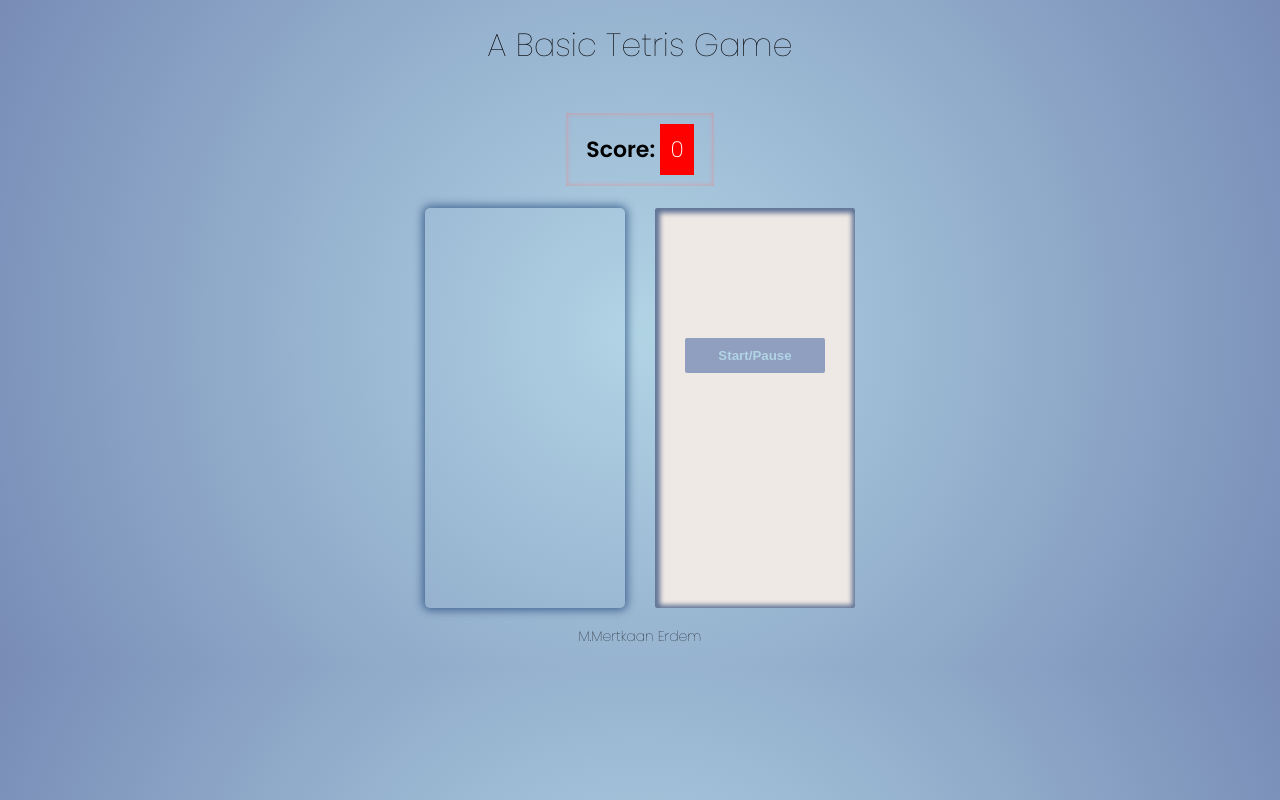
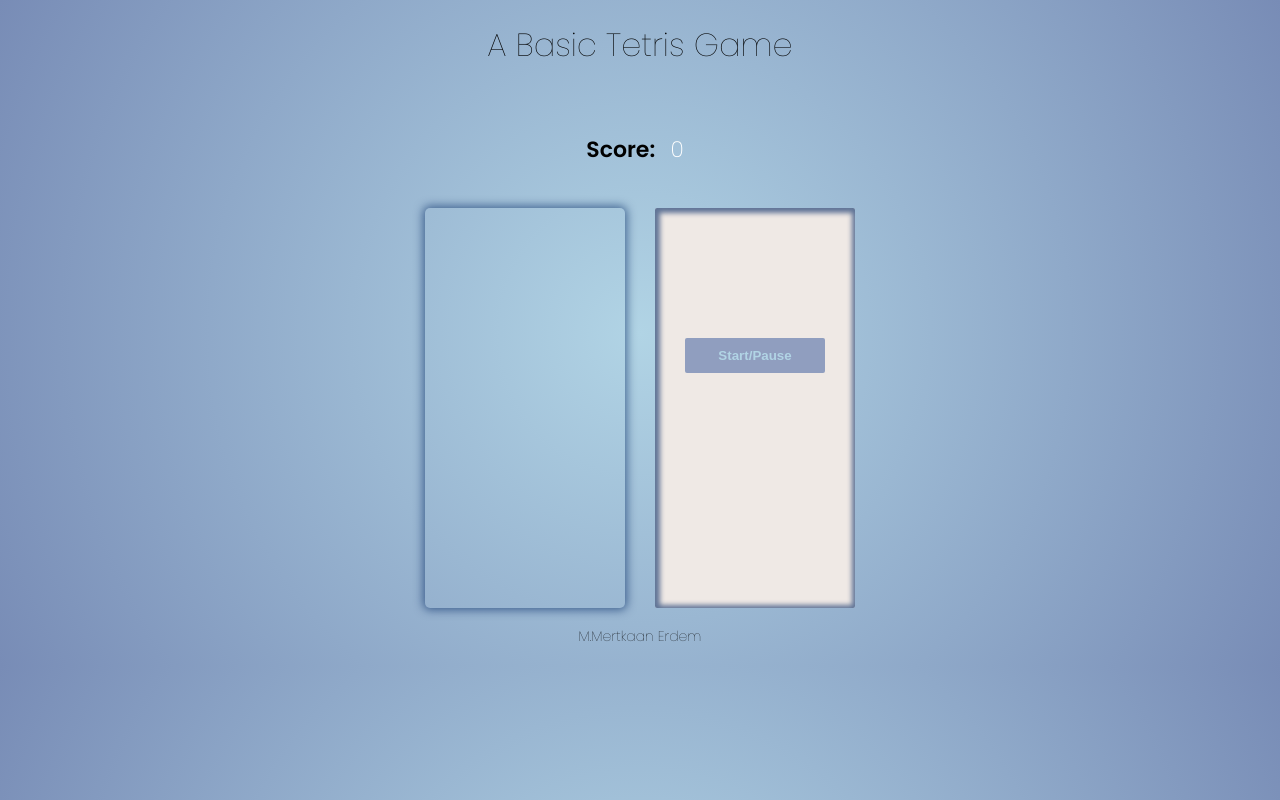
Before and after one commit to mertkaanerdem/Tetris, a plain HTML site: page index.html in a window 1280 px wide. Drawn offline with Linux system fonts and the light colour scheme.

```diff
--- a/style.scss
+++ b/style.scss
@@ -36,14 +36,13 @@
   font-weight: 600;
   font-size: 22px;
   padding: 20px;
-  box-shadow: inset 0 0 5px 0.5px rgba(255, 120, 120, 0.5);
+  // box-shadow: inset 0 0 5px 0.5px rgba(255, 120, 120, 0.5);
   @media screen and (max-width: $small) {
     display: none;
   }
   #score {
     font-weight: 200;
     color: white;
-    background-color: red;
     padding: 10px;
   }
 }
@@ -58,8 +57,7 @@
     height: 400px;
     display: flex;
     flex-wrap: wrap;
-    // background-color: yellow;
-    // box-shadow:inset 0 0 2px #002663;
+
     border-radius: 5px;
     box-shadow: 0 0 10px 2px rgba(0, 38, 99, 0.6);
     div {
```
Also changed, not shown: style.css, 2 other files.
